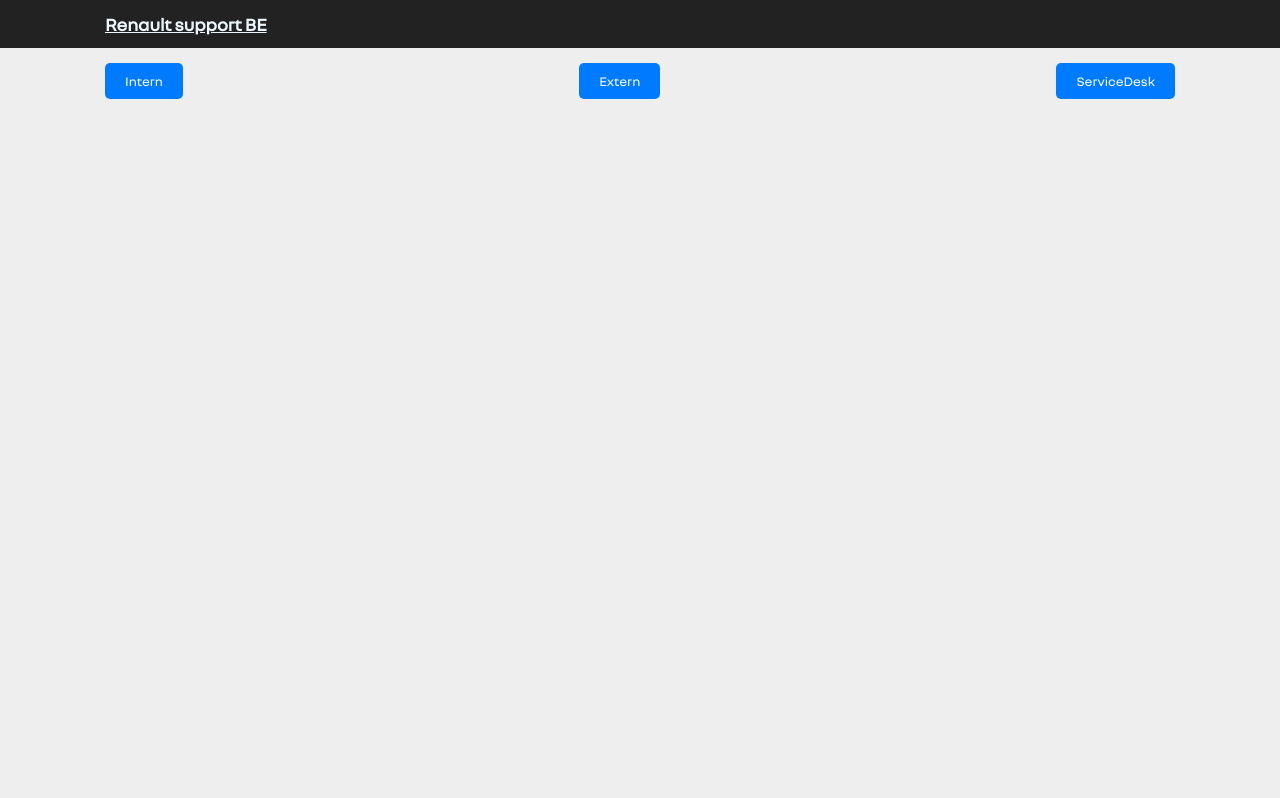
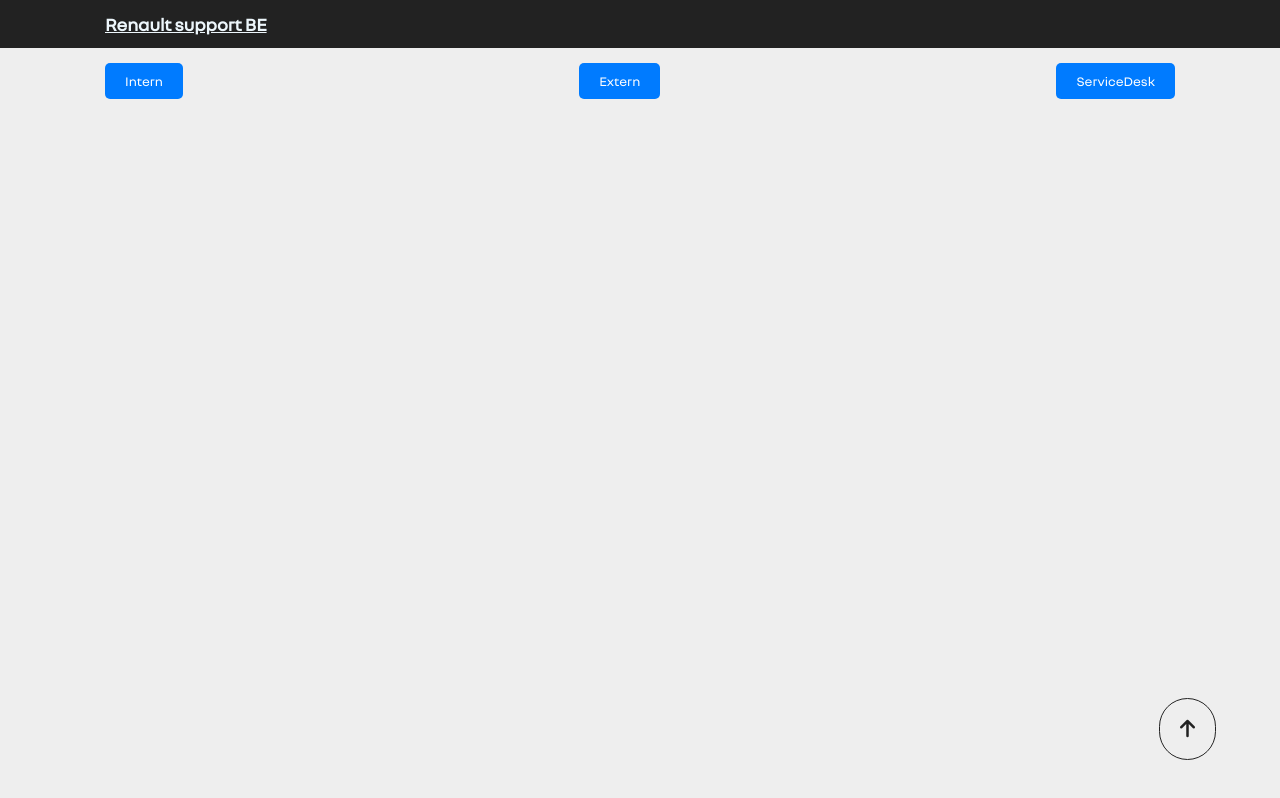
Before and after one commit to AzuryCyril/MRP_123, a website with bundled scripts: page index.html in a window 1280 px wide. Built offline with nearby package versions, Linux system fonts and the light colour scheme.

Commit message:
scrollToTop

```diff
--- a/index.html
+++ b/index.html
@@ -15,6 +15,7 @@
 
 </head>
 <body>
+
     <header>
         <div class="contr">
             <a href="index.html" class="headerTitle">Renault support BE</a>
@@ -23,10 +24,9 @@
            <div class="followHistory"></div>
         </div>
     </header>
+
     <main>
-
-
-
+        <i onclick="window.scrollTo({top: 0,behavior: 'smooth'})" class="fa-solid fa-arrow-up goUp"></i>
         <div class="contr button-container">
             <button class="filter-btn" data-type="supportIntern">Intern</button>
             <button class="filter-btn" data-type="supportExtern">Extern</button>
--- a/support.css
+++ b/support.css
@@ -1,5 +1,4 @@
 body{
-  min-height: 100vh;
   background-color: #eeeeee;
 }
 header{
@@ -10,6 +9,21 @@ header{
     width: 100%;
     top: 0;
     z-index: 999;
+}
+
+.goUp{
+    position: fixed;
+    bottom: 5%;
+    right: 5%;
+    background-color: #eeeeee;
+    color: #222;
+    border: solid 1px #222;
+    cursor: pointer;
+    border-radius: 50px;
+    overflow: hidden;
+    font-size: 20px;
+    padding: 20px;
+
 }
 
 .contr{
```
